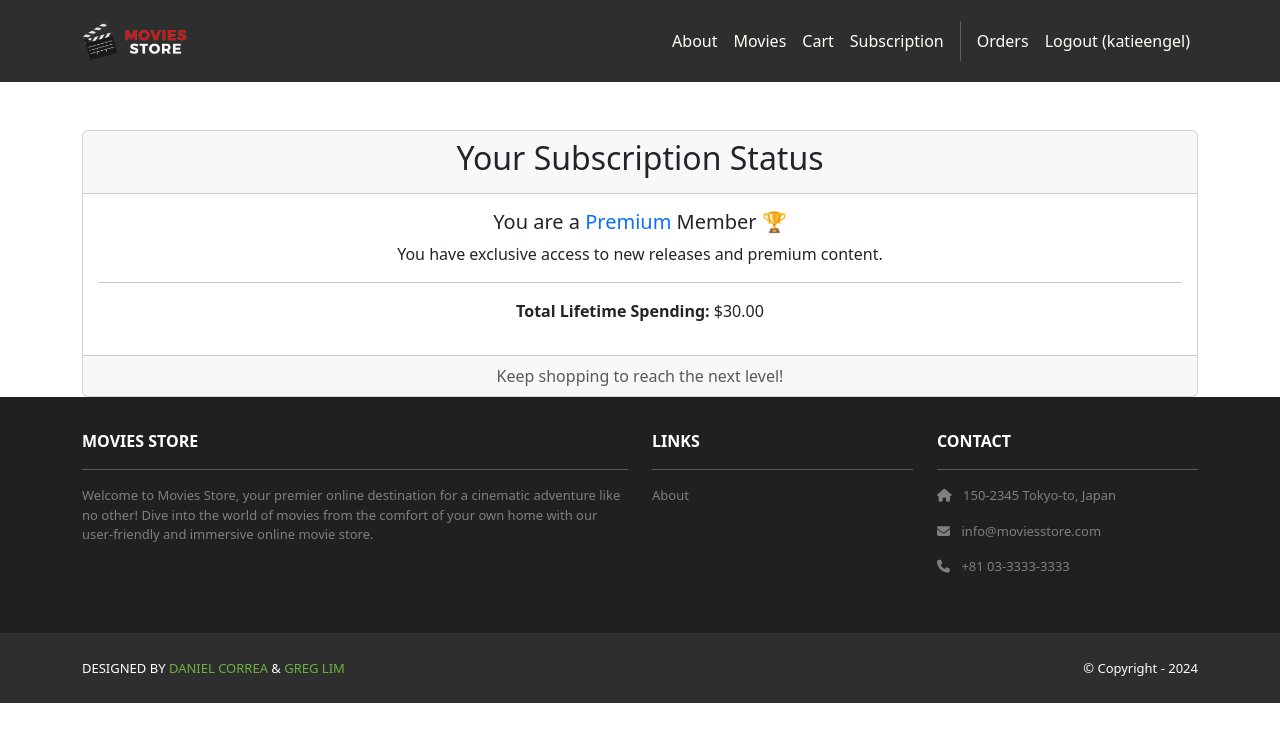
After one commit to KatieEngel/CS-2340-GT-Movies-Store, a Django app: page /subscription in a window 1280 px wide. The commit adds this page. Shown: the top 742 px of the page. Run offline with Django 5.2, Linux system fonts and the light colour scheme; a user stored in the database is signed in; data comes from the database, SQL or seed files in the repository; both versions use the stored data as it was after the commit; some libraries are stand-ins or nearby versions.

Commit message:
cs 2340 test

```diff
--- /dev/null
+++ b/home/templates/home/subscription.html
@@ -0,0 +1,19 @@
+{% extends 'base.html' %}
+{% block content %}
+<div class="container mt-5">
+    <div class="card text-center">
+        <div class="card-header">
+            <h2>Your Subscription Status</h2>
+        </div>
+        <div class="card-body">
+            <h5 class="card-title">You are a <span class="text-primary">{{ level }}</span> Member 🏆</h5>
+            <p class="card-text">{{ description }}</p>
+            <hr>
+            <p><strong>Total Lifetime Spending:</strong> ${{ total_spent|floatformat:2 }}</p>
+        </div>
+        <div class="card-footer text-muted">
+            Keep shopping to reach the next level!
+        </div>
+    </div>
+</div>
+{% endblock content %}
--- a/home/urls.py
+++ b/home/urls.py
@@ -3,4 +3,5 @@ from . import views
 urlpatterns = [
     path('', views.index, name='home.index'),
     path('about', views.about, name='home.about'),
+    path('subscription', views.subscription, name='home.subscription'),
 ]
--- a/home/views.py
+++ b/home/views.py
@@ -1,4 +1,6 @@
 from django.shortcuts import render
+from django.db.models import Sum
+from cart.models import Order
 def index(request):
     template_data = {}
     template_data['title'] = 'Movies Store'
@@ -7,4 +9,29 @@ def about(request):
     template_data = {}
     template_data['title'] = 'About'
     return render(request, 'home/about.html', {'template_data': template_data})
+
+def subscription(request):
+    # This line queries the Order model in your database
+    user_spending = Order.objects.filter(user=request.user).aggregate(total_spent=Sum('total'))
+    total_spent = user_spending['total_spent'] or 0
+
+    # This logic determines the level based on the calculated total
+    if total_spent >= 30:
+        level = "Premium"
+        description = "You have exclusive access to new releases and premium content."
+    elif total_spent >= 15:
+        level = "Medium"
+        description = "You get early access to sales and special promotions."
+    else:
+        level = "Basic"
+        description = "Thank you for being a customer! Spend more to unlock new perks."
+
+    context = {
+        'total_spent': total_spent,
+        'level': level,
+        'description': description,
+    }
+
+    # This sends the final data to a *new* template
+    return render(request, 'home/subscription.html', context)
 # Create your views here.
--- a/moviesstore/templates/base.html
+++ b/moviesstore/templates/base.html
@@ -25,6 +25,7 @@
                         <a class="nav-link" href="{% url 'home.about' %}">About</a>
                         <a class="nav-link" href="{% url 'movies.index' %}">Movies</a>
                         <a class="nav-link" href="{% url 'cart.index' %}">Cart</a>
+                        <a class="nav-link" href="{% url 'home.subscription' %}">Subscription</a>
                         <div class="vr bg-white mx-2 d-none d-lg-block"></div>
                         {% if user.is_authenticated %}
                         <a class="nav-link" href="{% url 'accounts.orders' %}">Orders</a>
```
Also changed, not shown: db.sqlite3.
